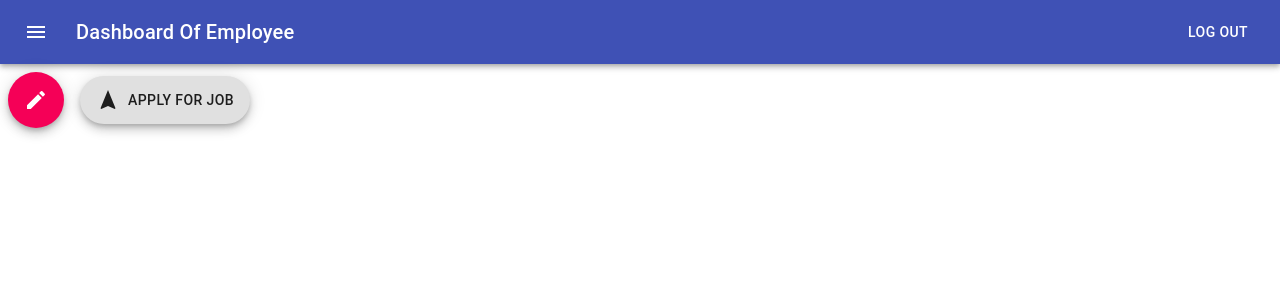
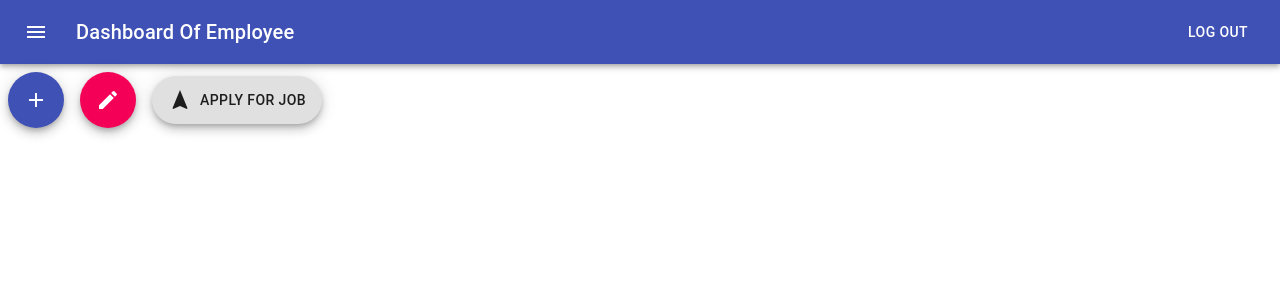
Before and after one commit to Hammad-23/role-management, a React (Create React App) app: page /dashboardemployee in a window 1280 px wide. Shown: the top 300 px of the page. Built offline with nearby package versions, Linux system fonts and the light colour scheme; no server answers; the database is empty.

Commit message:
buttons rendering done

```diff
--- a/src/components/floatingedit/index.js
+++ b/src/components/floatingedit/index.js
@@ -25,7 +25,7 @@ export default function FloatingEditButton(props) {
       {/* <Fab onClick={props.onClick} color={props.color} aria-label='add'>
         <AddIcon />
       </Fab> */}
-       <Fab color="secondary" aria-label="edit">
+       <Fab color="secondary" onClick={props.onClick} aria-label="edit">
         <EditIcon />
       </Fab>
        <Fab variant="extended">
--- a/src/components/input/index.js
+++ b/src/components/input/index.js
@@ -18,6 +18,7 @@ export default function BasicTextFields(props) {
     <form className={classes.root} noValidate autoComplete="off">
       <TextField
         onChange={props.onChange}
+        value={props.value}
         id={props.id}
         label={props.label}
         type={props.type}
--- a/src/vies/dashboardemployee/index.js
+++ b/src/vies/dashboardemployee/index.js
@@ -4,11 +4,12 @@ import CustomButton from "../../components/button";
 import FloatingActionButtons from "../../components/floatingbutton";
 import ButtonAppBar from "../../components/navbar";
 import FloatingEditButton from '../../components/floatingedit'
+import EmployeeForm from '../employeeform'
 
 import { getData } from "../../config/firebase";
 
 function DashboardEmployee() {
-
+    const [hid,setHid]=useState(false)
     const [show,setShow]=useState([])
   let history = useHistory();
   useEffect(() => {
@@ -34,7 +35,7 @@ const [float,setFloat]=useState(true)
 //   setSee(true)
 // }
 useEffect(()=>{
-  if(show.length===null){
+  if(show==undefined){
     console.log('khali hai')
    setSee(true)
    setFloat(false)
@@ -43,7 +44,7 @@ useEffect(()=>{
    setSee(false)
    setFloat(true)
   }
-},[])
+},[show])
 
   return (
     <>
@@ -55,7 +56,9 @@ useEffect(()=>{
         }}
         color="primary"
       /> }
-    { float&& <FloatingEditButton/> }
+    { float&& <FloatingEditButton onClick={()=>{history.push('/employeeform')}}/> }
+      { hid&& <EmployeeForm show={show}/> }
+
     </>
   );
 }
--- a/src/vies/employeeform/index.js
+++ b/src/vies/employeeform/index.js
@@ -3,7 +3,7 @@ import { useHistory } from "react-router-dom";
 import BasicTextFields from "../../components/input";
 import CustomButton from "../../components/button";
 import { profileInfo } from "../../config/firebase";
-function EmployeeForm() {
+function EmployeeForm(props) {
 
 
   let history = useHistory();
@@ -71,6 +71,9 @@ function EmployeeForm() {
       alert(error.message);
     }
   };
+  // const find=props.show.profileName
+  console.log(props.show)
+  const [text,setText]=useState('hammad')
 
   return (
     <>
@@ -81,6 +84,7 @@ function EmployeeForm() {
       <div>
         <BasicTextFields
           onChange={fullName}
+          value={text}
           id="standard-basic"
           label="Enter Your Full Name"
         />
```
